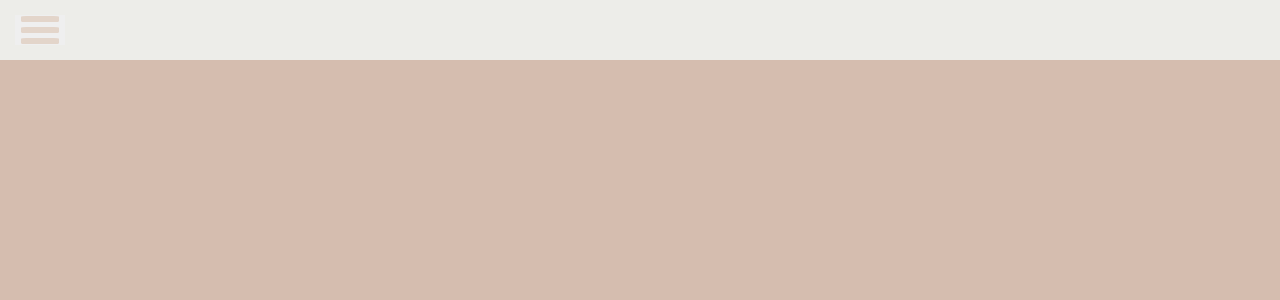
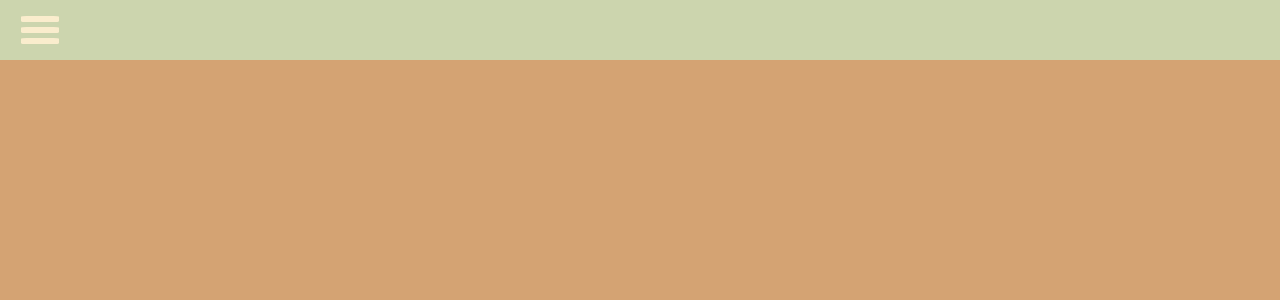
Before and after one commit to EthanNguyen-Tu/Cookbook_Website, a React (Create React App) app in the folder cookbook-website/: page / in a window 1280 px wide. Shown: the top 300 px of the page. Built offline with nearby package versions, Linux system fonts and the light colour scheme.

Commit message:
style(Components): Modified theme and made component style theme dependent

```diff
--- a/cookbook-website/src/assets/styles/colors.css
+++ b/cookbook-website/src/assets/styles/colors.css
@@ -1,8 +1,20 @@
 :root {
-    /* Palette from https://coolors.co/palettes/trending */
-    --palette-color-1: #edede9;
-    --palette-color-2: #d6ccc2;
-    --palette-color-3: #f5ebe0;
-    --palette-color-4: #e3d5ca;
-    --palette-color-5: #d5bdaf;
+    /* Palettes from https://coolors.co/palettes/trending */
+    --palette-brown-1: #edede9;
+    --palette-brown-2: #d6ccc2;
+    --palette-brown-3: #f5ebe0;
+    --palette-brown-4: #e3d5ca;
+    --palette-brown-5: #d5bdaf;
+
+    --palette-earth-light-1: #ccd5ae;
+    --palette-earth-light-2: #e9edc9;
+    --palette-earth-light-3: #fefae0;
+    --palette-earth-light-4: #faedcd;
+    --palette-earth-light-5: #d4a373;
+
+    --palette-earth-dark-1: #606c38;
+    --palette-earth-dark-2: #283618;
+    --palette-earth-dark-3: #fefae0;
+    --palette-earth-dark-4: #dda15e;
+    --palette-earth-dark-5: #bc6c25;
 }
--- a/cookbook-website/src/assets/styles/theme.css
+++ b/cookbook-website/src/assets/styles/theme.css
@@ -1,7 +1,9 @@
 :root {
     /* Default Page Theme */
-    --primary-color: var(--palette-color-1);
-    --secondary-color: var(--palette-color-2);
-    --background-color: var(--palette-color-5);
+    --primary-color: var(--palette-earth-light-1);
+    --secondary-color: var(--palette-earth-light-2);
+    --primary-color-variant: var(--palette-earth-light-3);
+    --secondary-color-variant: var(--palette-earth-light-4);
+    --background-color: var(--palette-earth-light-5);
     --text-color: black;
 }
--- a/cookbook-website/src/components/DropMenuButton/DropMenuButton.css
+++ b/cookbook-website/src/components/DropMenuButton/DropMenuButton.css
@@ -6,6 +6,7 @@
     flex-direction: column;
     justify-content: space-between;
     z-index: 999;
+    background-color: inherit;
 }
 
 .overlay {
@@ -36,7 +37,7 @@
     width: fit-content;
     min-width: 250px;
 
-    background-color: var(--palette-color-4);
+    background-color: var(--secondary-color-variant);
 
     transform: scaleX(0);
     transform-origin: left;
@@ -60,7 +61,7 @@
 .bar {
     height: 20%;
     width: 100%;
-    background-color: var(--palette-color-4);
+    background-color: var(--secondary-color-variant);
     border-radius: 15%;
     transition: all 0.3s ease;
     z-index: 999;
@@ -71,7 +72,7 @@ Makes all the bars change color when cursor is over
 the MenuButton.
 */
 .DropMenuButton:hover .bar {
-    background-color: var(--palette-color-5);
+    background-color: var(--background-color);
     cursor: pointer;
 }
 
--- a/cookbook-website/src/components/HeaderBar/HeaderBar.css
+++ b/cookbook-website/src/components/HeaderBar/HeaderBar.css
@@ -6,6 +6,6 @@
     height: 50px;
     max-width: 100%;
     justify-content: flex-start;
-    background-color: var(--palette-color-1);
+    background-color: var(--primary-color);
     z-index: 998;
 }
--- a/cookbook-website/src/components/PageBanner/PageBanner.css
+++ b/cookbook-website/src/components/PageBanner/PageBanner.css
@@ -7,6 +7,6 @@
     max-width: 100%;
     justify-content: center;
     align-items: center;
-    background-color: var(--palette-color-1);
+    background-color: var(--primary-color-variant);
     z-index: 50;
 }
```
